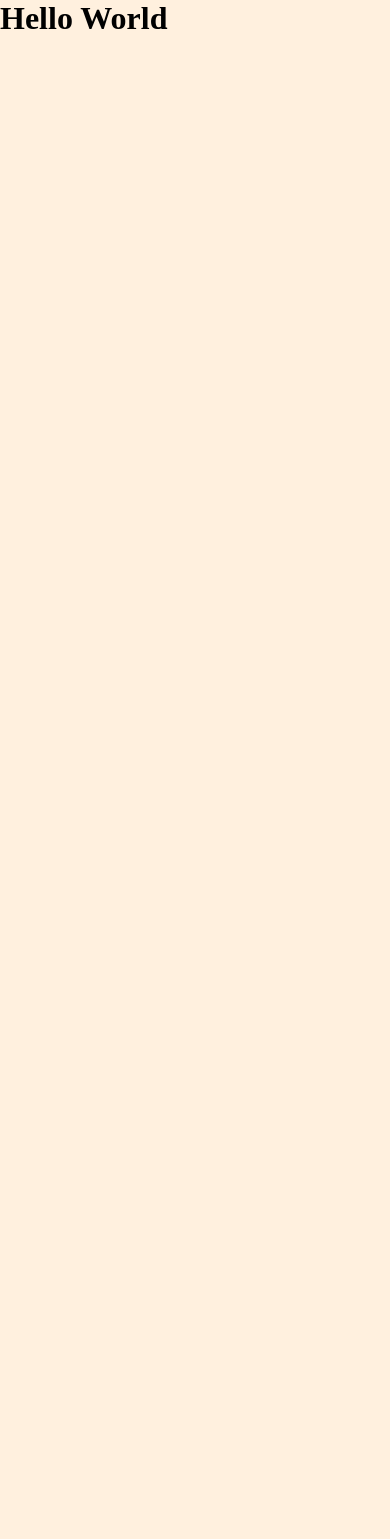
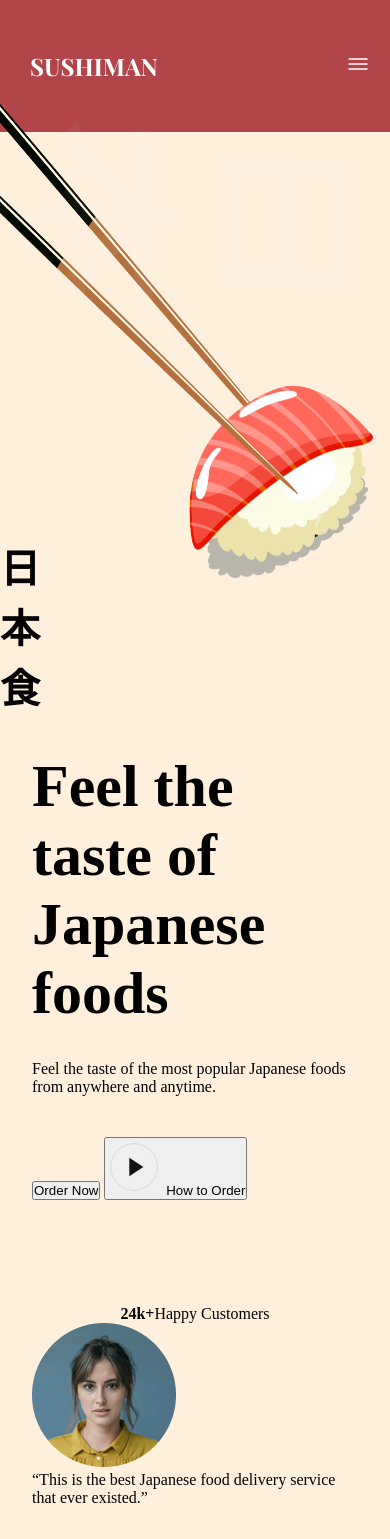
Before and after one commit to daresam/sushi-app, a website built with Vite: page index.html in a window 390 px wide. Before the commit the page ends 844 px from the top, so only its background shows below. Built offline with nearby package versions, Linux system fonts and the light colour scheme.

Commit message:
Header Section Comopleted

```diff
--- /dev/null
+++ b/css/missed-navbar-css.css
@@ -0,0 +1,35 @@
+.header__menu,
+.header__menu-mobile {
+  padding: 20px;
+
+  flex: 1.235;
+  display: flex;
+  justify-content: flex-end;
+  align-items: center;
+  gap: 64px;
+
+  list-style: none;
+}
+
+.header__menu li {
+  font-weight: 500;
+  font-size: 16px;
+  line-height: 20px;
+  text-transform: uppercase;
+  font-family: var(--plus-jakarta-sans);
+  color: var(--secondary-color);
+  cursor: pointer;
+}
+
+.header__menu li img {
+  width: 24px;
+  height: 24px;
+  object-fit: contain;
+}
+
+.header__menu-mobile {
+  display: none;
+  gap: 20px;
+
+  position: relative;
+}
--- a/css/sections/header.css
+++ b/css/sections/header.css
@@ -0,0 +1,68 @@
+.header__nav {
+    display: flex;
+    overflow: hidden;
+}
+
+.header__logo {
+    flex: 1;
+    display: flex;
+
+    position: relative;
+    padding: 20px;
+}
+
+.header__logo-overlay {
+    position: absolute;
+    inset: 0;
+    width: 100%;
+
+    background-color: var(--primary-color);
+    z-index: -1;
+}
+
+.header__logo h4 {
+    padding: 30px;
+    color: #fff;
+    font-weight: 700;
+    font-size: 24px;
+    text-transform: uppercase;
+    font-family: var(--playfair-display);
+    opacity: 0.8;
+
+
+}
+
+.header__menu,
+.header__menu-mobile {
+    padding: 20px;
+    flex: 1.236;
+    display: flex;
+    align-items: center;
+    justify-content: flex-end;
+    gap: 64px;
+
+    list-style: none;
+}
+
+.header__menu li {
+    font-weight: 500;
+    font-family: var(--plus-jakarta-sans);
+    color: var(--secondary-color);
+    font-size: 16px;
+    text-transform: uppercase;
+    line-height: 20px;
+    cursor: pointer;
+}
+
+.header__menu li img {
+    width: 24px;
+    height: 24px;
+    object-fit: contain;
+}
+
+.header__menu-mobile {
+    display: none;
+    gap: 20px;
+
+    position: relative;
+}
--- a/css/style.css
+++ b/css/style.css
@@ -2,13 +2,13 @@
 @import url("https://fonts.googleapis.com/css2?family=Plus+Jakarta+Sans:wght@200;300;400;500;600;700;800&display=swap");
 
 /* other css file imports */
-/* @import url("sections/header.css");
+@import url("sections/header.css");
 @import url("sections/hero.css");
-@import url("sections/about.css");
-@import url("sections/popular.css");
-@import url("sections/trending.css");
-@import url("sections/subscribe.css");
-@import url("sections/footer.css"); */
+/* @import url("sections/about.css"); */
+/* @import url("sections/popular.css"); */
+/* @import url("sections/trending.css"); */
+/* @import url("sections/subscribe.css"); */
+/* @import url("sections/footer.css");  */
 
 /* CSS variables for reusablity across all files (including above imported) */
 :root {
@@ -46,7 +46,6 @@ a {
   color: inherit;
 }
 
-
 .flex-center {
   display: flex;
   justify-content: center;
@@ -58,7 +57,6 @@ a {
   justify-content: space-between;
   align-items: center;
 }
-
 
 .sushi__title {
   font-size: 64px;
@@ -80,7 +78,6 @@ a {
 
   letter-spacing: -0.01em;
 }
-
 
 .sushi__description {
   font-size: 18px;
@@ -165,7 +162,6 @@ a {
   }
 }
 /* END: about us media queries */
-
 
 /* START: header media querie */
 @media screen and (max-width: 900px) {
--- a/index.html
+++ b/index.html
@@ -10,7 +10,89 @@
   </head>
   <body>
 
-    <h1>Hello World</h1>
+    <!-- START: header -->
+    <header>
+      <nav class="header__nav">
+        <div class="header__logo">
+          <!-- This how we use aos. Simply specify the type of animation using data attribute -->
+          <h4 data-aos="fade-down">Sushiman</h4>
+
+          <div class="header__logo-overlay"></div>
+        </div>
+
+        <ul class="header__menu" data-aos="fade-down">
+          <li>
+            <a href="#menu">Menu</a>
+          </li>
+          <li>
+            <a href="#food">Food</a>
+          </li>
+          <li>
+            <a href="#services">Services</a>
+          </li>
+          <li>
+            <a href="#about-us">About Us</a>
+          </li>
+          <li>
+            <img src="assets/search.svg" alt="search" />
+          </li>
+        </ul>
+
+        <!-- Display Menu icon on small devices -->
+        <ul class="header__menu-mobile" data-aos="fade-down">
+          <li>
+            <img src="assets/menu.svg" alt="search" />
+          </li>
+        </ul>
+      </nav>
+    </header>
+    <!-- END: header -->
+
+    <!-- START: hero -->
+    <section class="hero">
+      <div class="hero-image">
+        <img src="assets/sushi-1.png" alt="sushi-1" data-aos="fade-up" data-aos-anchor-placement="top-bottom" />
+        <h2 data-aos="fade-up">
+          日 <br />
+          本 <br />
+          食
+        </h2>
+
+        <div class="hero-image__overlay"></div>
+      </div>
+      <div class="hero-content">
+        <div class="hero-content-info" data-aos="fade-left">
+          <h1>Feel the taste of Japanese foods</h1>
+          <p>
+            Feel the taste of the most popular Japanese foods from anywhere and
+            anytime.
+          </p>
+
+          <div class="hero-content__buttons">
+            <button class="hero-content__order-button">Order Now</button>
+            <button class="hero-content__play-button">
+              <img src="assets/play-circle.svg" alt="play-circle" />
+              How to Order
+            </button>
+          </div>
+        </div>
+
+        <div class="hero-content__testimonial" data-aos="fade-up">
+          <div class="hero-content__customer flex-center">
+            <h4>24<span>k+</span></h4>
+            <p>Happy Customers</p>
+          </div>
+
+          <div class="hero-content__review">
+            <img src="assets/user.png" alt="user" />
+            <p>
+              “This is the best Japanese food delivery service that ever existed.”
+            </p>
+          </div>
+        </div>
+      </div>
+    </section>
+    <!-- END: hero -->
     <script type="module" src="/js/script.js"></script>
   </body>
 </html>
```
Also changed, not shown: css/trending.css (added, +160 -0 lines), starter.html (+2 -0 lines). Lines whose indentation alone changed are shown as unchanged.
